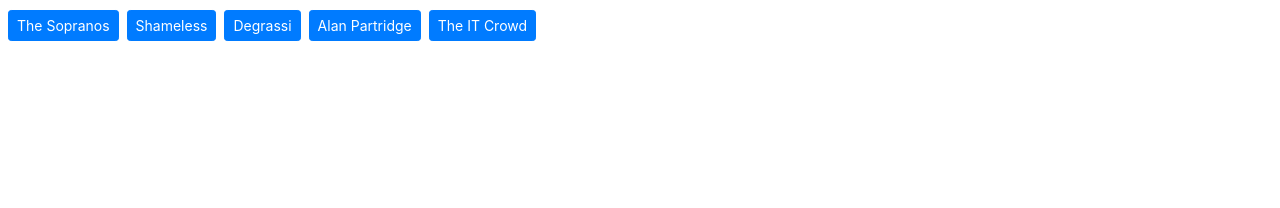
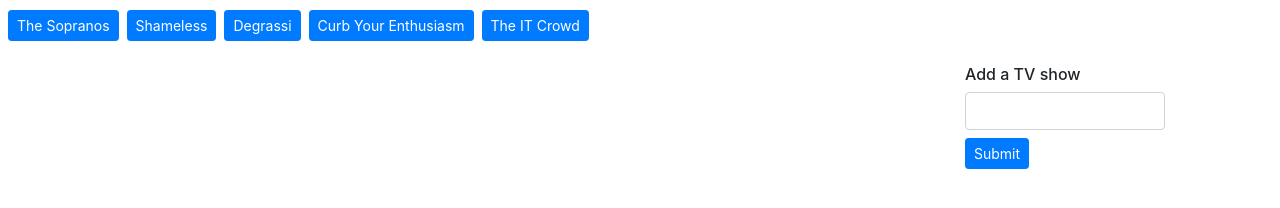
Before and after one commit to harpalassi/Giphy-Search, a plain HTML site: page index.html in a window 1280 px wide. Drawn offline with nearby package versions, Linux system fonts and the light colour scheme.

Commit message:
added form

```diff
--- a/assets/css/style.css
+++ b/assets/css/style.css
@@ -1,8 +1,15 @@
-.container {
+.container-fluid {
     margin-top: 10px;
-    margin-left: 0px;
+    /* margin-left: 0px;
+    margin-right: 0px; */
 }
 
+.form-container {
+    margin-left: 5px;
+    margin-top: 20px;
+    float: right;
+
+}
 .gif-block {
     margin-top: 20px;
     margin-left: 10px;
@@ -10,9 +17,14 @@
 }
 
 .gifs-here {
-    max-width: 80%;
+    width: 75%;
+    padding-right: 20px;
 }
 .img-responsive {
     max-width: 275px;
     height: 200px;
 }
+
+.textbox {
+    width: 200px;
+}
--- a/assets/javascript/app.js
+++ b/assets/javascript/app.js
@@ -1,5 +1,5 @@
 // variables
-var topics = ["The Sopranos", "Shameless", "Degrassi", "Alan Partridge", "The IT Crowd"];
+var topics = ["The Sopranos", "Shameless", "Degrassi", "Curb Your Enthusiasm", "The IT Crowd"];
 var tvShow = "";
 var queryURL = "";
 
@@ -13,6 +13,7 @@ for (var i = 0; i < topics.length; i++) {
 }
 
 $("button").on("click", function() {
+    $(".gifs-here").empty();
     tvShow = (this.textContent);
     queryURL = "https://api.giphy.com/v1/gifs/search?q=" +
         tvShow + "&api_key=Wc14oX9Ync7H65rBWNbS7ZRMYIOJSGq7&limit=10";
@@ -24,7 +25,7 @@ $("button").on("click", function() {
 
      for (var i = 0; i < results.length; i++) {
         var gifDiv = $("<div>");
-        gifDiv.addClass("gif-block col-6-sm")
+        gifDiv.addClass("gif-block col-3-sm")
         var rating = results[i].rating;
         var p = $("<p>").text("Rating: " + rating.toUpperCase());
         var gif = $("<img>");
@@ -53,16 +54,3 @@ $("button").on("click", function() {
 })
 
 })
-
-// $("img").on("click", function() {
-//     console.log("test"); });
-// var state = $(this).attr("data-state");
-// if (state === "still") {
-//     $(this).attr("src", $(this).attr("data-animate"));
-//     $(this).attr("data-state", "animate");
-//   } else if (state === "animate") {
-//     $(this).attr("src", $(this).attr("data-still"));
-//     $(this).attr("data-state", "still");
-//   }
-
-// });
--- a/index.html
+++ b/index.html
@@ -11,23 +11,32 @@
 </head>
 <body>
 
-    <div class="container">
+    <div class="container-fluid">
         <div class="row">
             <div class="btn-toolbar col-12-sm" id="buttonarea"></div>
         </div>
 
         <div class="row">
                 <div class="gifs-here"></div>
-            </div>
-        </div>
 
+                    <form class="form-container">
+                        <div class="col-3-sm">
+                                <h6>Add a TV show</h6>
+                                <input type="text" class="form-control textbox" placeholder="">
+                                <button type="submit" class="btn btn-primary btn-sm mb-1 mt-2">Submit</button>
+                        </div>
+
+                    </form>
+                </div>
         </div>
 
 
 
 
 
-    </div>
+</div>
+
+
 
 
 
```
